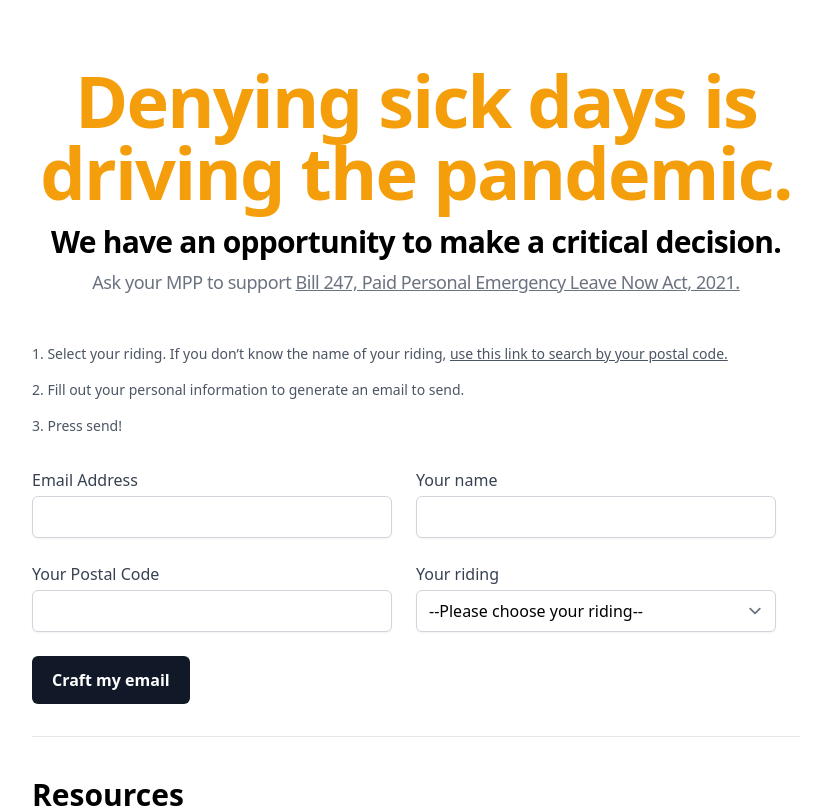
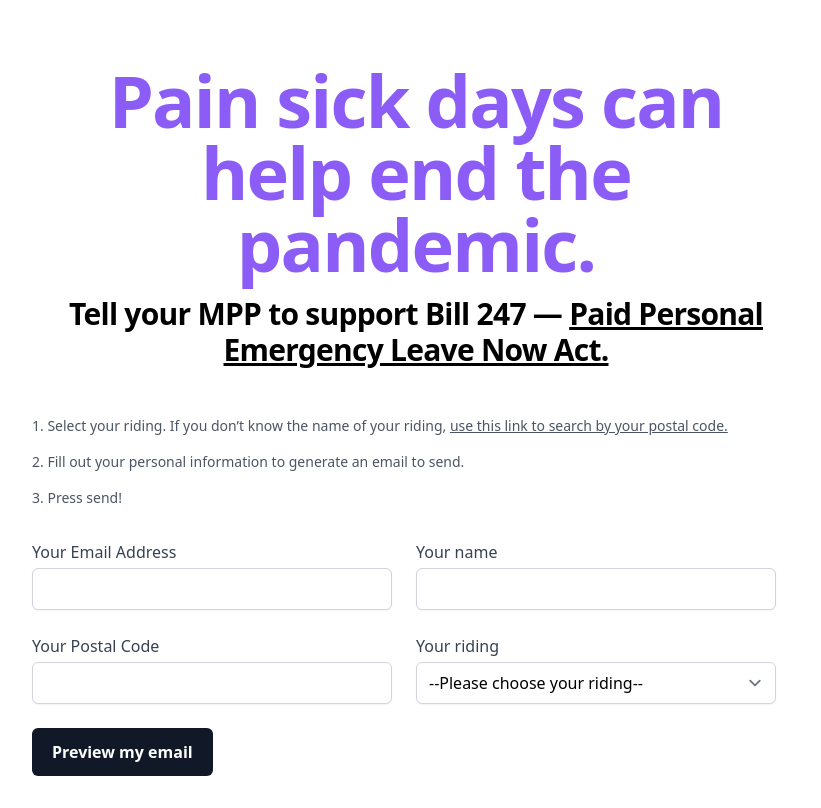
Before and after one commit to drewminns/bill247, a React app: page / in a window 1280 px wide. Shown: the top 808 px of the page, without its empty margins (224-1045 px from the left). Built offline with nearby package versions, Linux system fonts and the light colour scheme; what @tailwindcss/typography would draw is missing.

Commit message:
changes colours

```diff
--- a/src/App.tsx
+++ b/src/App.tsx
@@ -50,21 +50,18 @@ export const App = () => {
   return (
     <div className="px-2 md:px-0 container mx-auto max-w-screen-md">
       <header className="mt-16 text-center">
-        <h1 className="text-5xl sm:text-7xl font-bold tracking-tight mb-2 text-yellow-500 mb-4">
+        <h1 className="text-5xl sm:text-7xl font-bold tracking-tight mb-2 text-purple-500 mb-4">
           <a href="https://healthydebate.ca/opinions/denying-paid-sick-days/">
-            Denying sick days is driving the pandemic.
+            Pain sick days can help end the pandemic.
           </a>
         </h1>
         <p className="text-xl md:text-3xl font-bold tracking-tight mb-2">
-          We have an opportunity to make a critical decision.
-        </p>
-        <p className="text-lg tracking-tight text-gray-500">
-          Ask your MPP to support{' '}
+          Tell your MPP to support Bill 247 —{' '}
           <a
             href="https://www.ola.org/en/legislative-business/bills/parliament-42/session-1/bill-247"
             className="underline"
           >
-            Bill 247, Paid Personal Emergency Leave Now Act, 2021.
+            Paid Personal Emergency Leave Now Act.
           </a>
         </p>
       </header>
@@ -107,7 +104,10 @@ export const App = () => {
               handleChangeCB={setDocValue}
             />
           </div>
-          <button className="text-white font-semibold bg-green-500 py-3 px-5 rounded-md" onClick={sendEmail}>
+          <button
+            className="text-white font-semibold bg-gray-900 py-3 px-5 rounded-md w-full md:w-auto"
+            onClick={sendEmail}
+          >
             Send email
           </button>
           {errors ? (
--- a/src/components/Form.tsx
+++ b/src/components/Form.tsx
@@ -31,7 +31,7 @@ export const Form = ({ formCallback }: { formCallback: any }) => {
     <div>
       <form onSubmit={handleSubmit(onSubmit)} className="md:flex flex-wrap">
         <label htmlFor="emailAddress" className="block md:w-1/2 mb-6 md:pr-6">
-          <span className="text-gray-700">Email Address</span>
+          <span className="text-gray-700">Your Email Address</span>
           <input
             type="email"
             {...register('emailAddress', { required: true })}
@@ -78,7 +78,9 @@ export const Form = ({ formCallback }: { formCallback: any }) => {
           </select>
           {errors.riding ? <p className="text-sm text-red-500">Please select your postal code</p> : null}
         </label>
-        <button className="text-white font-semibold bg-gray-900 py-3 px-5 rounded-md">Craft my email</button>
+        <button className="text-white font-semibold bg-gray-900 py-3 px-5 rounded-md w-full md:w-auto">
+          Preview my email
+        </button>
       </form>
     </div>
   )
```
